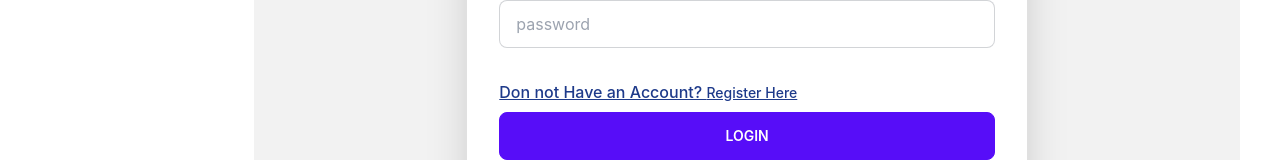
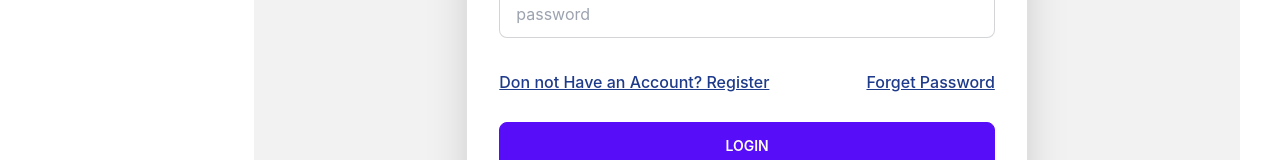
Before and after one commit to Pintu-Roy121/EduCare-Learning-Client, a React (Create React App) app: page /login in a window 1280 px wide. Shown: the part 952-1112 px from the top of the page. Built offline with nearby package versions, Linux system fonts and the light colour scheme; no server answers.

Commit message:
forget password installed

```diff
--- a/src/Contexts/AuthProvider/AuthProvider.js
+++ b/src/Contexts/AuthProvider/AuthProvider.js
@@ -1,7 +1,7 @@
 import React from 'react';
 import { useState } from 'react';
 import { createContext } from 'react';
-import { createUserWithEmailAndPassword, getAuth, onAuthStateChanged, signInWithEmailAndPassword, signInWithPopup, signOut, updateProfile } from 'firebase/auth'
+import { createUserWithEmailAndPassword, getAuth, onAuthStateChanged, sendPasswordResetEmail, signInWithEmailAndPassword, signInWithPopup, signOut, updateProfile } from 'firebase/auth'
 import app from '../../firebase/firebase.config';
 import { useEffect } from 'react';
 
@@ -47,6 +47,13 @@ const AuthProvider = ({ children }) => {
         return signOut(auth);
     }
 
+    // Reset Password......................
+
+    const resetPasswore = (email) => {
+        setLoading(true);
+        return sendPasswordResetEmail(auth, email);
+    }
+
     useEffect(() => {
         const unSubscribe = onAuthStateChanged(auth, currentUser => {
             setUser(currentUser)
@@ -57,7 +64,7 @@ const AuthProvider = ({ children }) => {
         }
     })
 
-    const authInfo = { user, loading, providerLogin, LogOut, createUserWithEamil, handleUpdateProfile, handleSignInwithEmail }
+    const authInfo = { user, loading, resetPasswore, providerLogin, LogOut, createUserWithEamil, handleUpdateProfile, handleSignInwithEmail }
     return (
         <AuthContext.Provider value={authInfo}>
             {children}
--- a/src/pages/Categories/Categories.js
+++ b/src/pages/Categories/Categories.js
@@ -20,7 +20,7 @@ const Categories = () => {
                 {
                     categories.map(category =>
                         <p key={category.id} >
-                            <Link to={`/category/${category.id}`} className='text-xl'><button className='btn btn-outline btn-success w-full lg:w-64 mb-6 shadow-inner shadow-blue-500/50'>{category.name}</button></Link>
+                            <Link to={`/category/${category.id}`} className='text-xl'><button className='btn btn-outline btn-success w-full lg:w-64 mb-6 shadow-lg shadow-success-500/50'>{category.name}</button></Link>
                         </p>
                     )
                 }
--- a/src/pages/Category/Category.js
+++ b/src/pages/Category/Category.js
@@ -6,7 +6,7 @@ const Category = () => {
     const allcategory = useLoaderData();
     return (
         <div>
-            <h1 className='text-3xl font-bold text-blue-900 text-center mb-7'>All Category base Courses</h1>
+            <h1 className='text-3xl font-bold text-blue-900 text-center mb-7'>Total Courses:  {allcategory.length}</h1>
             <div className='grid grid-cols-1 md:grid-cols-2 lg:grid-cols-3 gap-5'>
                 {
                     allcategory.map(category => <SingleCategory
--- a/src/pages/Home/Home.js
+++ b/src/pages/Home/Home.js
@@ -13,7 +13,7 @@ const Home = () => {
 
     return (
         <div>
-            <h1 className='text-4xl text-center text-blue-700 font-semibold mb-5'>Some Demo of Our Courses</h1>
+            <h1 className='text-3xl font-bold text-blue-900 text-center mb-7'>Total Course of All category: {allCategory.length}</h1>
             <div className='grid grid-cols-1 md:grid-cols-2 lg:grid-cols-3 gap-5'>
                 {
                     categories.push.map(category => <SingleCategory
--- a/src/pages/Login/Login.js
+++ b/src/pages/Login/Login.js
@@ -9,13 +9,17 @@ import { GithubAuthProvider, GoogleAuthProvider } from 'firebase/auth';
 import { useState } from 'react';
 
 const Login = () => {
-    const { providerLogin, handleSignInwithEmail } = useContext(AuthContext);
+    const { providerLogin, handleSignInwithEmail, resetPasswore } = useContext(AuthContext);
     const googleProvider = new GoogleAuthProvider();
     const gitHubProvider = new GithubAuthProvider();
     const [error, setError] = useState('');
+    const [userEmail, setUserEmail] = useState()
     const navigate = useNavigate();
     const location = useLocation();
     const from = location.state?.from?.pathname || "/";
+
+
+    // Sign is with Google Login..............................
 
     const handleGoogleLogin = () => {
         providerLogin(googleProvider)
@@ -30,6 +34,9 @@ const Login = () => {
             })
     }
 
+    //Sign in with Git Hub System ............................
+
+
     const handleGitHubLogIn = () => {
         providerLogin(gitHubProvider)
             .then(result => {
@@ -41,6 +48,8 @@ const Login = () => {
                 setError(error.message);
             })
     }
+
+    //  Signin With Email and Password.............................
 
     const handleSubmit = (event) => {
         event.preventDefault();
@@ -61,6 +70,22 @@ const Login = () => {
             })
     }
 
+    const handleEmail = (event) => {
+        const email = event.target.value;
+        setUserEmail(email)
+    }
+
+    // send Reset password.................
+    const handleResetPassword = () => {
+
+        if (!userEmail) {
+            toast.error('Please Provide a Email');
+        }
+        else {
+            resetPasswore(userEmail);
+            toast.success('Varification Email Send');
+        }
+    }
 
 
     return (
@@ -72,22 +97,24 @@ const Login = () => {
                     </div>
                     <div className="card flex-shrink-0 w-full shadow-2xl bg-base-100">
                         <form onSubmit={handleSubmit} className="card-body">
-                            <div className="form-control">
+                            <div onBlur={handleEmail} className="form-control">
                                 <label className="label">
                                     <span className="label-text text-xl font-semibold">Email</span>
                                 </label>
-                                <input type="text" name='email' placeholder="email" className="input input-bordered" />
+                                <input type="email" name='email' placeholder="email" className="input input-bordered" />
                             </div>
                             <div className="form-control">
                                 <label className="label">
                                     <span className="label-text text-xl font-semibold">Password</span>
                                 </label>
-                                <input type="text" name='password' placeholder="password" className="input input-bordered mb-3" />
+                                <input type="password" name='password' placeholder="password" className="input input-bordered mb-3" />
 
                                 <p className='text-red-700 font-semibold'>{error}</p>
 
-                                <label className="mt-5 flex flex-col text-left">
-                                    <Link to="/register" className="label-text-alt text-blue-900 underline text-base font-medium link link-hover">Don not Have an Account? <span className='text-sm'>Register Here</span></Link>
+                                <label className="my-5 flex justify-between items-center">
+                                    <Link to="/register" className="label-text-alt text-blue-900 underline text-base font-medium link link-hover">Don not Have an Account? Register
+                                    </Link>
+                                    <div onClick={handleResetPassword} className="label-text-alt text-blue-900 underline text-base font-medium link link-hover">Forget Password</div>
                                 </label>
                             </div>
                             <button className="btn btn-primary">Login</button>
```
